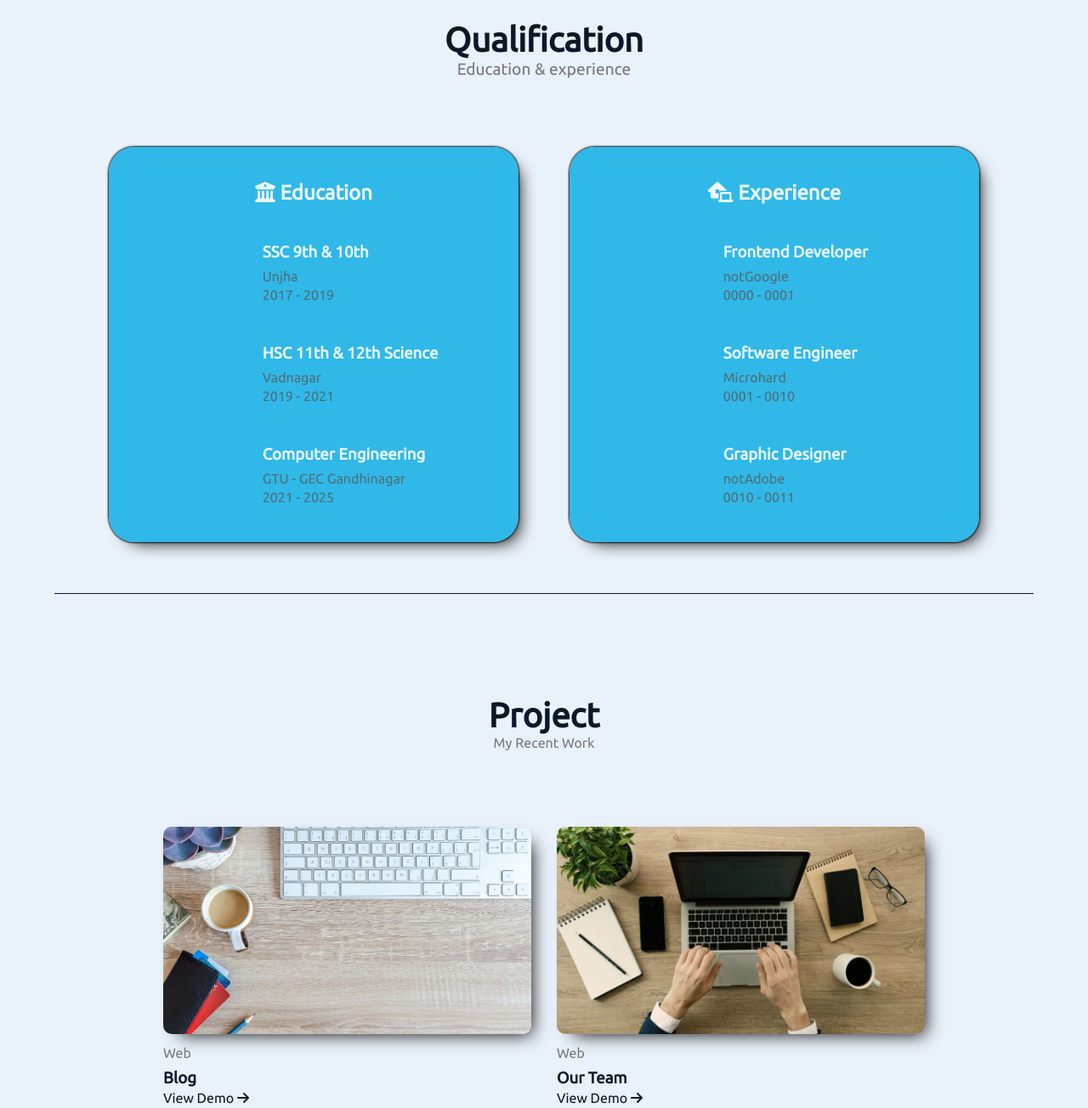
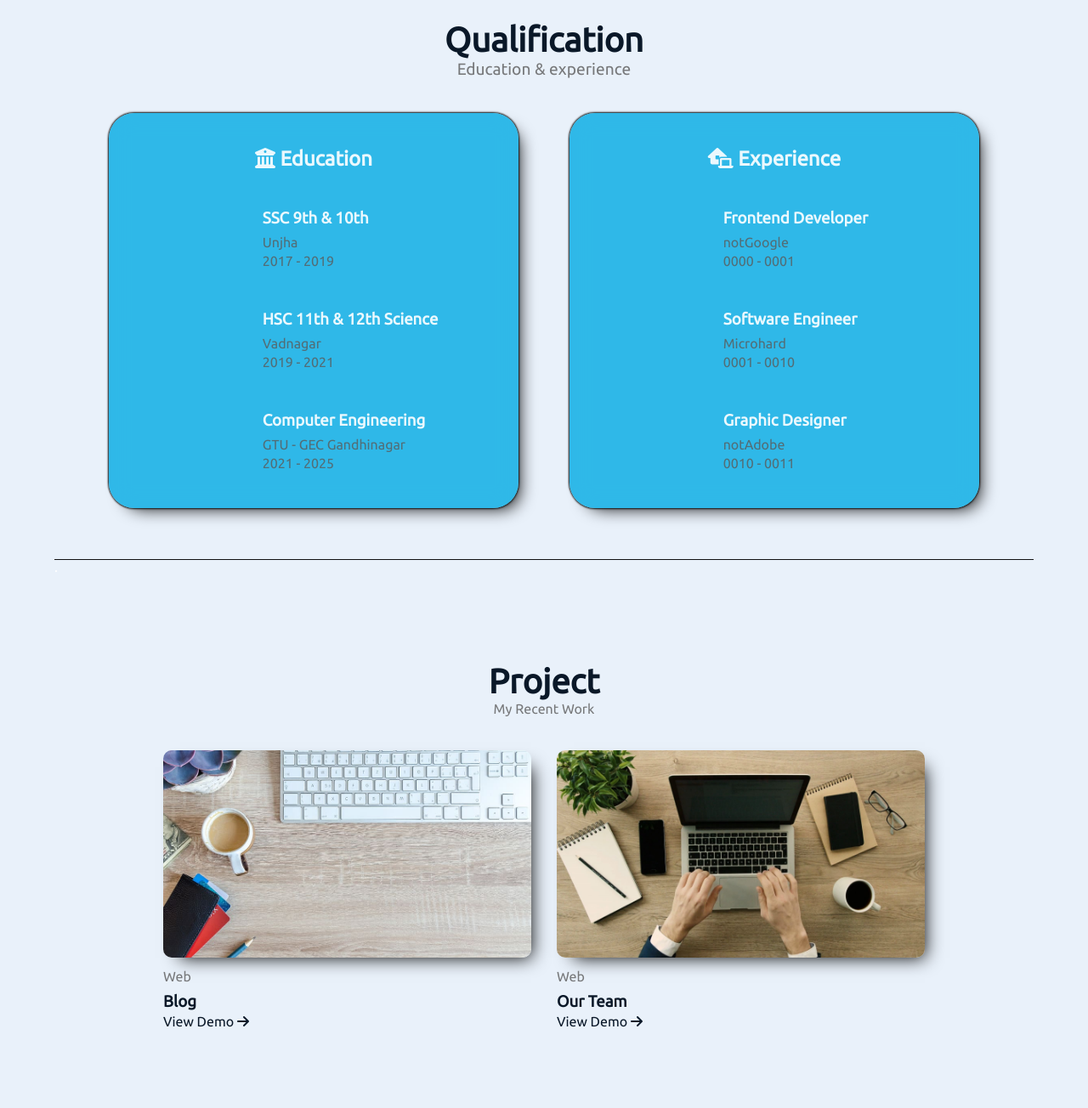
Before and after one commit to Jayu-patel/myPortfolio, a plain HTML site: page index.html in a window 1280 px wide. Shown: the part 1700-3004 px from the top of the page at 85% size. Drawn offline with Linux system fonts and the light colour scheme.

Commit message:
Add files via upload

```diff
--- a/newf3.css
+++ b/newf3.css
@@ -279,6 +279,9 @@ li:hover::after {
     overflow: hidden;
     padding-bottom: 60px;
 }
+.qualification .edu-work {
+    padding-top: 0px;
+}
 .edu-box,
 .work-box{
     padding-top: 45px;
@@ -306,7 +309,6 @@ li:hover::after {
     box-shadow: 10px 10px 20px -10px black;
 }
 .project .project-box{
-    padding-top: 50px;
     width: 70%;
     margin: 0 auto;
     gap: 30px;
@@ -445,7 +447,7 @@ li:hover::after {
     .qualification .edu-work{
         width: 75%;
         flex-direction: column;
-        padding-top: 0px;
+        padding-top: 10px;
     }
     .qualification .head-part{
         padding-bottom: 18px;
```
